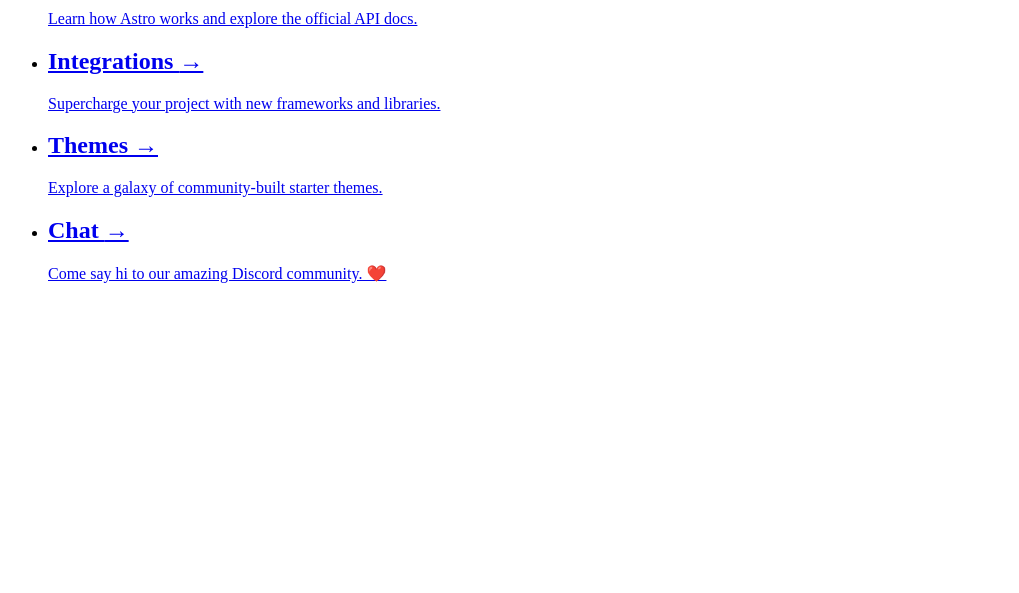
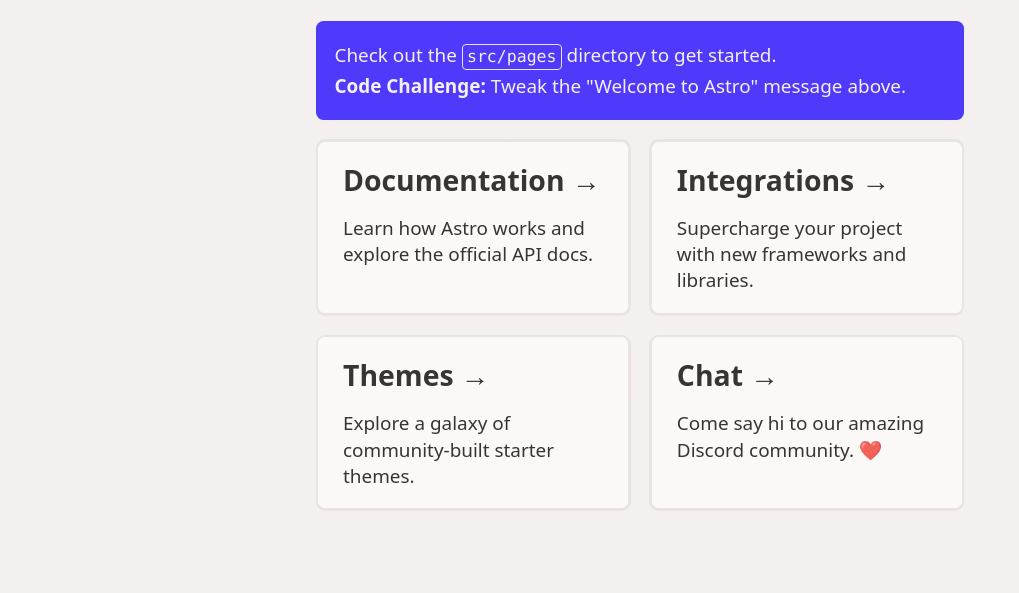
Before and after one commit to Jicaffo/astro-test-build, a plain HTML site: page index.html in a window 1280 px wide. Shown: the part 207-800 px from the top of the page, without its empty margins (0-1019 px from the left). Drawn offline with Linux system fonts and the light colour scheme; the site is published under a folder, as on GitHub Pages, so addresses that start at the root find nothing.

Commit message:
Update index.html

```diff
--- a/index.html
+++ b/index.html
@@ -6,7 +6,7 @@
 		<link rel="icon" type="image/svg+xml" href="/favicon.svg">
 		<meta name="generator" content="Astro v1.3.0">
 		<title>Welcome to Astro.</title>
-	<link rel="stylesheet" href="/assets/index.999d1931.css" /></head>
+	<link rel="stylesheet" href="./assets/index.999d1931.css" /></head>
 	<body class="astro-4F7IZ3L5">
 		<main class="astro-Z3VOLO5L">
 		<p class="astro-Z3VOLO5L"> Modificación en el archivo Index pusheada </p>
```
